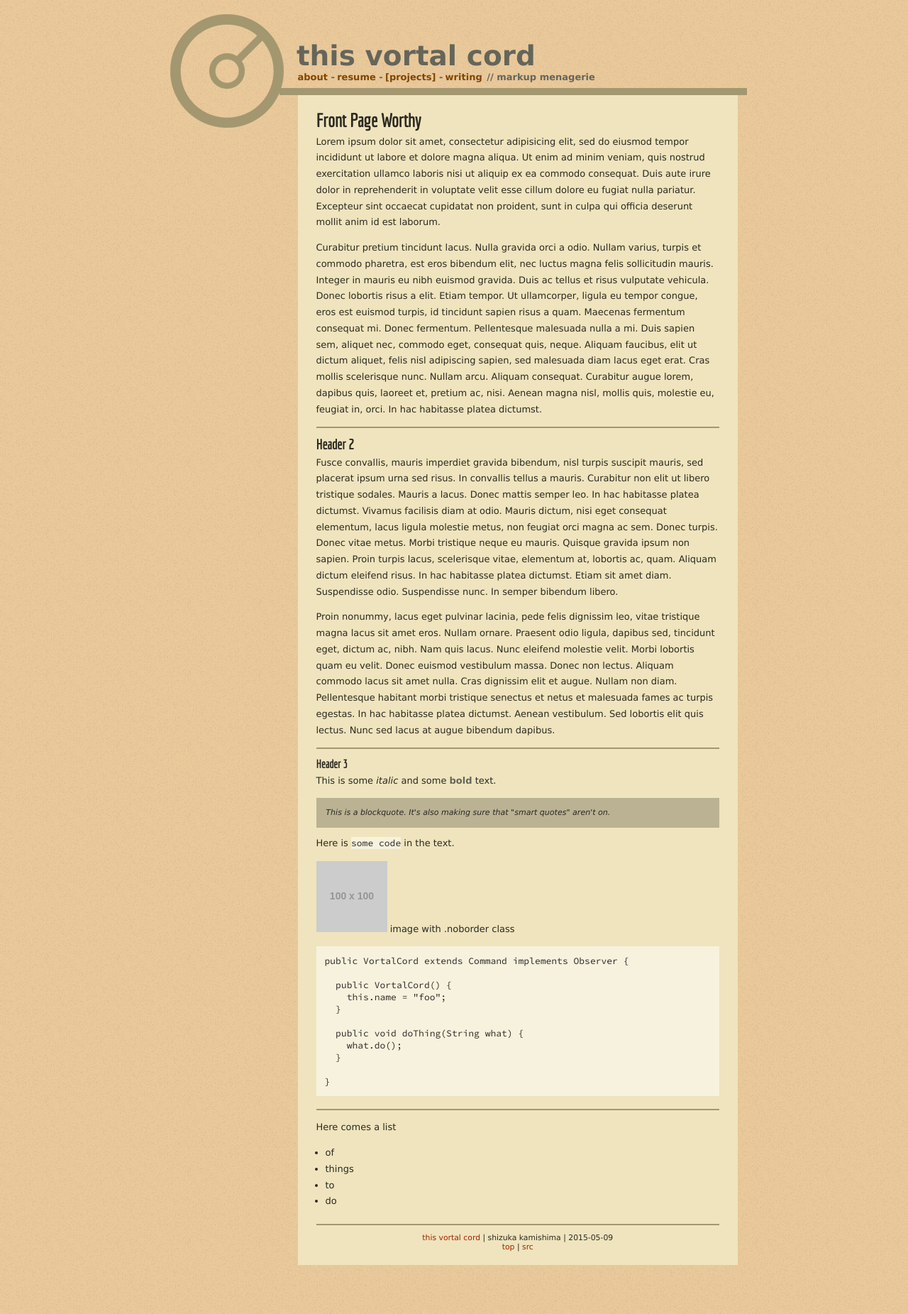
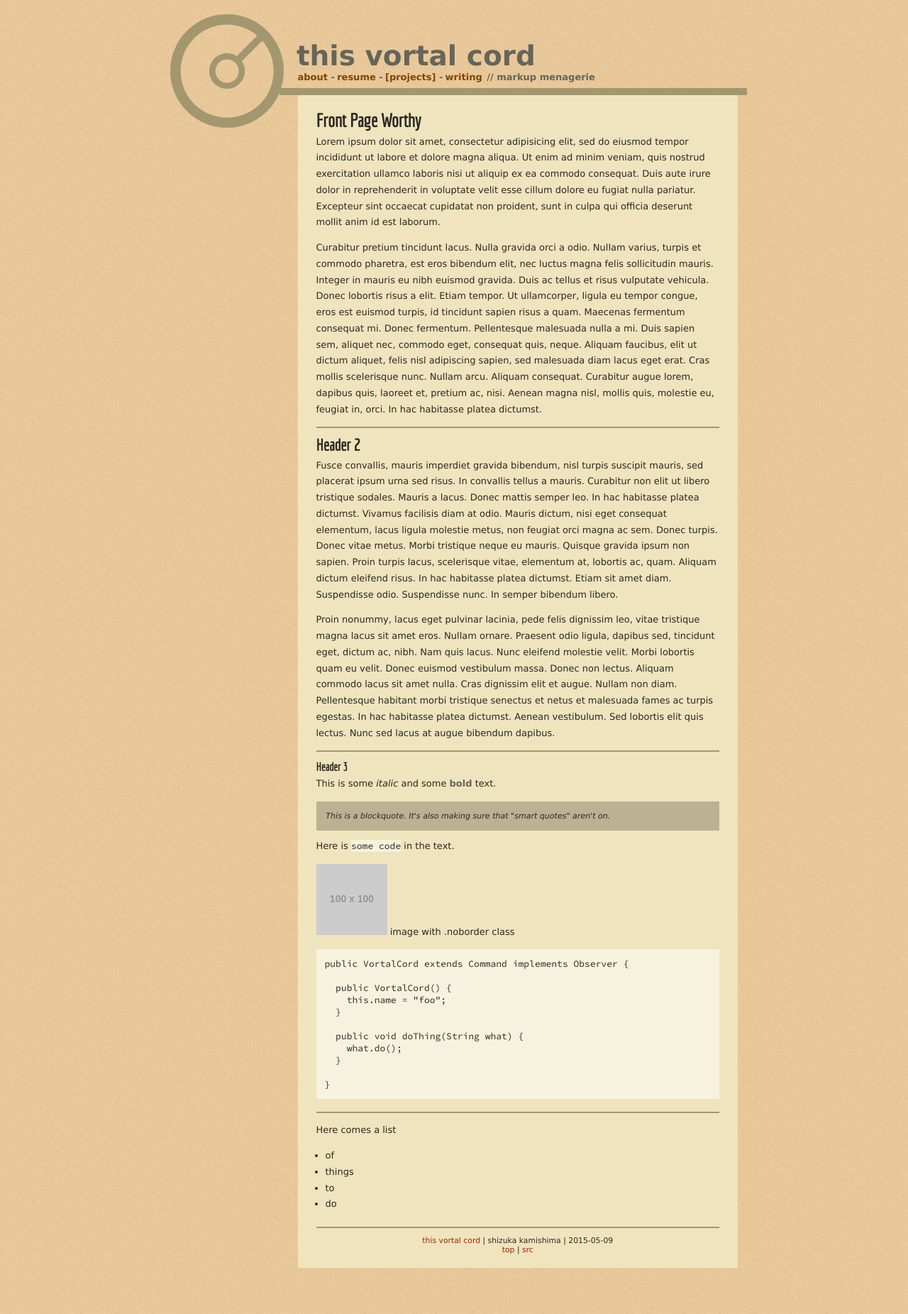
Before and after one commit to shizuka/shizuka.github.io, a Jekyll site: the page built from projects/markup.md, in a window 1280 px wide. Shown: the whole page at 71% size. Built offline with Jekyll 4.4.1, drawn with Linux system fonts in a browser that asks for light colours; nearby versions of some CDN libraries; some web fonts are replaced.

Commit message:
h2 to 1.75em

```diff
--- a/_sass/_globalstyles.scss
+++ b/_sass/_globalstyles.scss
@@ -15,7 +15,7 @@ $header-font: map-get($fonts, header), $font-default;
 $code-font:   map-get($fonts, code),   monospace;
 
 $h1-size: 2em;
-$h2-size: 1.5em;
+$h2-size: 1.75em;
 $h3-size: 1.25em;
 $hx-lineheight: 1em;
 
```
